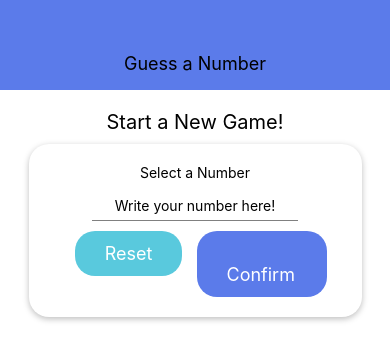
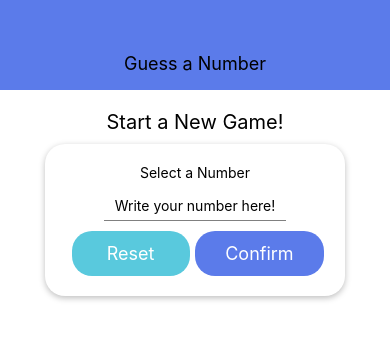
Before and after one commit to gustavo-oa/react_native_chosen_number, a React Native app: screen / in a window 390 px wide. Shown: the top 360 px of the page. Built offline with nearby package versions, Linux system fonts and the light colour scheme.

Commit message:
start using dimensions, and configure landscape

```diff
--- a/app.json
+++ b/app.json
@@ -3,7 +3,7 @@
     "name": "rn-third-app",
     "slug": "rn-third-app",
     "version": "1.0.0",
-    "orientation": "portrait",
+    "orientation": "default",
     "icon": "./assets/icon.png",
     "splash": {
       "image": "./assets/splash.png",
--- a/screens/GameOverScreen.js
+++ b/screens/GameOverScreen.js
@@ -1,10 +1,18 @@
 import React  from 'react'
-import {View, Text, StyleSheet, Button, Image } from 'react-native'
+import {
+    View,
+    Text,
+    StyleSheet,
+    Image,
+    Dimensions,
+    ScrollView,
+} from 'react-native'
 import Colors from '../constants/colors'
 import MainButton from '../components/MainButton'
 
 const GameOverScreen = props => {
     return (
+        <ScrollView>
             <View style={styles.screen}>
 
                 <Text style={styles.text}>The Game is Over.</Text>
@@ -29,6 +37,7 @@ const GameOverScreen = props => {
                 </MainButton>
 
             </View>
+        </ScrollView>
     )
 }
 
@@ -46,18 +55,18 @@ const styles = StyleSheet.create({
         height:'100%'
     },
     imageContainer: {
-        borderRadius: 150,
+        borderRadius: Dimensions.get('window').width * 0.7 / 2,
         borderWidth:3,
         borderColor: 'black',
-        width: 300,
-        height:300,
+        width: Dimensions.get('window').width * 0.7,
+        height:Dimensions.get('window').width * 0.7,
         overflow: 'hidden',
-        marginVertical: 30
+        marginVertical: Dimensions.get('window').height / 30
     },
     resultText: {
-
+        fontSize: Dimensions.get('window').height < 400 ? 16 : 20,
         marginHorizontal: 40,
-        marginVertical: 15
+        marginVertical: Dimensions.get('window').height / 60
     },
     highlight: {
         fontSize: 22,
--- a/screens/GameScreen.js
+++ b/screens/GameScreen.js
@@ -5,7 +5,8 @@ import
     Text,
     StyleSheet,
     Alert,
-    FlatList
+    FlatList,
+    Dimensions
 } from 'react-native';
 
 import NumberContainer from '../components/NumberContainer'
@@ -104,13 +105,13 @@ const styles = StyleSheet.create({
     buttonContainer: {
         flexDirection: 'row',
         justifyContent: 'space-around',
-        marginTop: 20,
+        marginTop: Dimensions.get('window').height > 600 ? 20 : 10,
         width: 400,
         maxWidth: '90%'
     },
     listContainer: {
         flex:1,
-        width: '60%',
+        width: Dimensions.get('window').width > 350 ?  '60%' : '80%',
         marginTop: 10
     },
     list: {
--- a/screens/StartGameScreen.js
+++ b/screens/StartGameScreen.js
@@ -4,10 +4,10 @@ import
     View,
     StyleSheet,
     Text,
-    Button,
     TouchableWithoutFeedback,
     Keyboard,
-    Alert
+    Alert,
+    Dimensions
 } from 'react-native';
 import Card from '../components/Card';
 import colors from '../constants/colors'
@@ -82,13 +82,13 @@ const StartGameScreen = props => {
                     />
                     <View style={styles.buttonContainer}>
                         <View style={styles.button}>
-                            <MainButton style={styles.buttonReset} onPress={resetInputHandle} color={colors.secondaryColor} >
+                            <MainButton style={{...styles.button, ...styles.buttonReset}} onPress={resetInputHandle} color={colors.secondaryColor} >
                                 <Text>Reset</Text>
                             </MainButton>
                         </View>
                         <View style={styles.button} >
                             <MainButton  onPress={confirmInputHandle} color={colors.primaryColor} >
-                                <Text> Confirm </Text>
+                                <Text>Confirm</Text>
                             </MainButton>
                         </View>
                     </View>
@@ -111,18 +111,18 @@ const styles = StyleSheet.create({
         marginVertical: 10
     },
     inputContainer: {
-        width: '90%',
-        maxWidth: '90%',
+        width: '80%',
+        maxWidth: '95%',
+        minWidth: 300,
         alignItems: 'center'
     },
     buttonContainer: {
         flexDirection: 'row',
-        width: '100%',
+        width: '95%',
         justifyContent: 'space-between',
-        paddingHorizontal: 15
     },
     button: {
-        width: 130,
+        width: Dimensions.get('window').width /3.3,
         alignItems: 'center'
     },
     input: {
```
Lines whose indentation alone changed are shown as unchanged.
